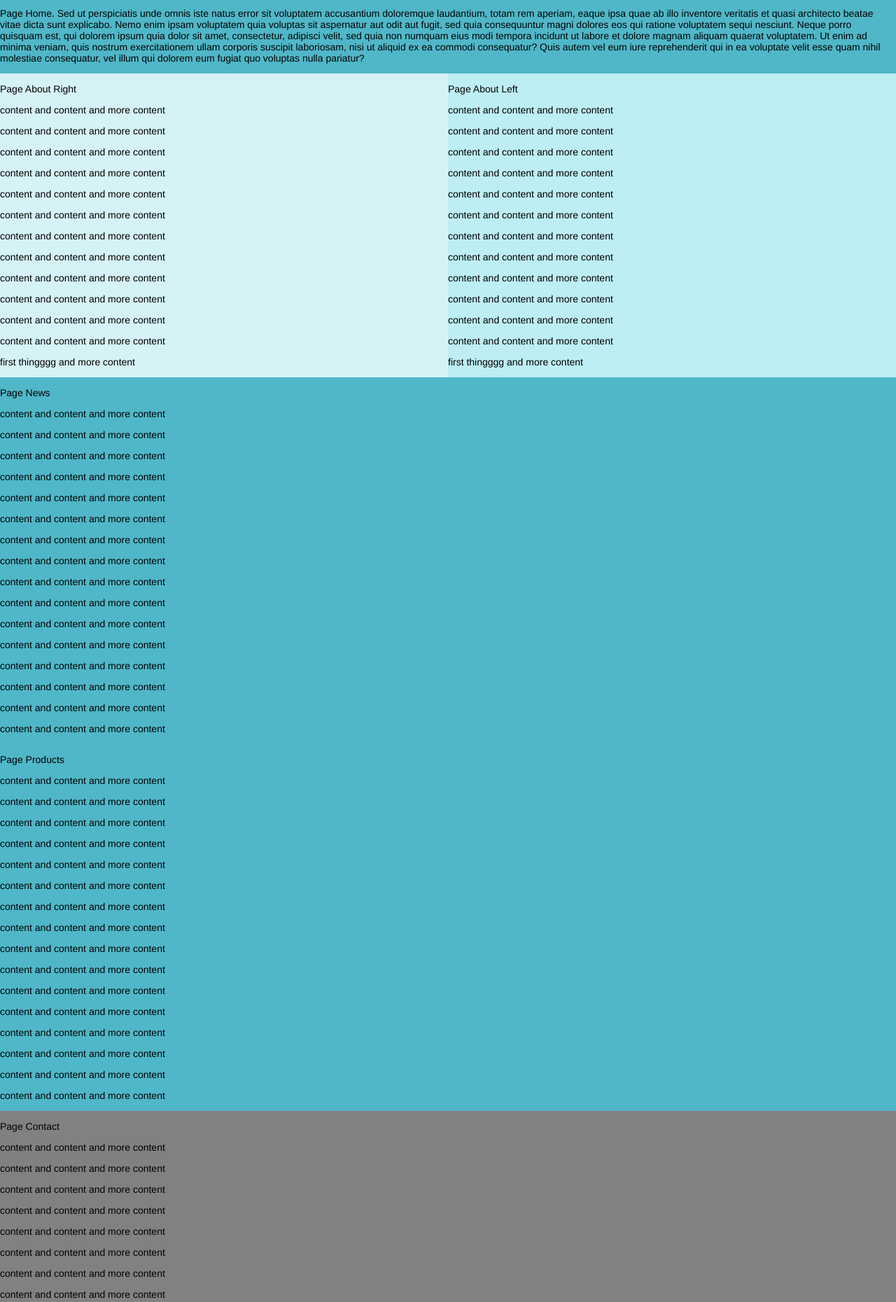
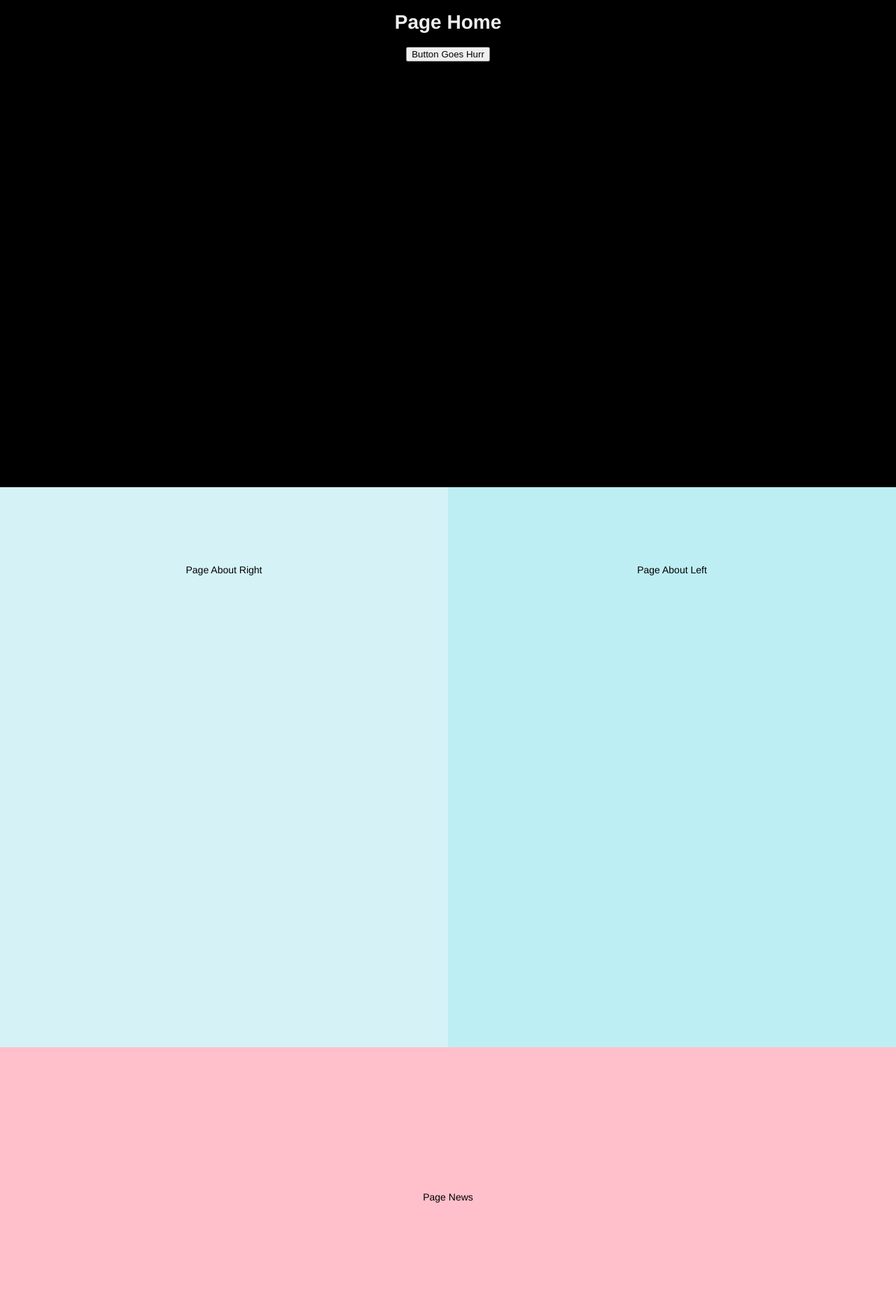
Before and after one commit to rgilbert8888/one-page-site, a plain HTML site: page index.html in a window 1280 px wide. Shown: the part 104-1964 px from the top of the page at 70% size. Drawn offline with nearby package versions, Linux system fonts and the light colour scheme.

Commit message:
figured out some window height stuff..sorta.

```diff
--- a/index.html
+++ b/index.html
@@ -23,104 +23,34 @@
 					<li><a href="#contact" data-target=".page-contact">contact</a></li>
 					<li><a href="#products" data-target=".page-products">products</a></li>
 					<li><a href="#news" data-target=".page-news">news</a></li>
-					<li><a href="#about" class="js-page-about">about</a></li>
+					<li><a href="#about" data-target=".page-about">about</a></li>
 				</ul>
 				<a href="#home" class="js-page-home"><img src="images/epiclyric-dummy-logos.png"></a>
 			</nav>
     	</div>
     	<div class="page-home">
-    		<p>Page Home. Sed ut perspiciatis unde omnis iste natus error sit voluptatem accusantium doloremque laudantium, totam rem aperiam, eaque ipsa quae ab illo inventore veritatis et quasi architecto beatae vitae dicta sunt explicabo. Nemo enim ipsam voluptatem quia voluptas sit aspernatur aut odit aut fugit, sed quia consequuntur magni dolores eos qui ratione voluptatem sequi nesciunt. Neque porro quisquam est, qui dolorem ipsum quia dolor sit amet, consectetur, adipisci velit, sed quia non numquam eius modi tempora incidunt ut labore et dolore magnam aliquam quaerat voluptatem. Ut enim ad minima veniam, quis nostrum exercitationem ullam corporis suscipit laboriosam, nisi ut aliquid ex ea commodi consequatur? Quis autem vel eum iure reprehenderit qui in ea voluptate velit esse quam nihil molestiae consequatur, vel illum qui dolorem eum fugiat quo voluptas nulla pariatur?</p>
+    		<h1>Page Home</h1>
+		<button>Button Goes Hurr</button>
     	</div>
     	<div class="page-about">
 	    	<div class="about-right">
 				<p>Page About Right</p>
-		    	<p>content and content and more content</p>
-		    	<p>content and content and more content</p>
-		    	<p>content and content and more content</p>
-		    	<p>content and content and more content</p>
-		    	<p>content and content and more content</p>
-		    	<p>content and content and more content</p>
-		    	<p>content and content and more content</p>
-		    	<p>content and content and more content</p>
-		    	<p>content and content and more content</p>
-		    	<p>content and content and more content</p>
-		    	<p>content and content and more content</p>
-		    	<p>content and content and more content</p>
-		    	<p>first thingggg and more content</p>
+
 	    	</div>
 			<div class="about-left">
 				<p>Page About Left</p>
-		    	<p>content and content and more content</p>
-		    	<p>content and content and more content</p>
-		    	<p>content and content and more content</p>
-		    	<p>content and content and more content</p>
-		    	<p>content and content and more content</p>
-		    	<p>content and content and more content</p>
-		    	<p>content and content and more content</p>
-		    	<p>content and content and more content</p>
-		    	<p>content and content and more content</p>
-		    	<p>content and content and more content</p>
-		    	<p>content and content and more content</p>
-		    	<p>content and content and more content</p>
-		    	<p>first thingggg and more content</p>
+
 	    	</div>
    		</div>
     	<div class="page-news">
 	    	<p>Page News</p>
-	    	<p>content and content and more content</p>
-	    	<p>content and content and more content</p>
-	    	<p>content and content and more content</p>
-	    	<p>content and content and more content</p>
-	    	<p>content and content and more content</p>
-	    	<p>content and content and more content</p>
-	    	<p>content and content and more content</p>
-	    	<p>content and content and more content</p>
-	    	<p>content and content and more content</p>
-	    	<p>content and content and more content</p>
-	    	<p>content and content and more content</p>
-	    	<p>content and content and more content</p>
-	    	<p>content and content and more content</p>
-	    	<p>content and content and more content</p>
-	    	<p>content and content and more content</p>
-    		<p>content and content and more content</p>
+
     	</div>
     	<div class="page-products">
 	    	<p>Page Products</p>
-	    	<p>content and content and more content</p>
-	    	<p>content and content and more content</p>
-	    	<p>content and content and more content</p>
-	    	<p>content and content and more content</p>
-	    	<p>content and content and more content</p>
-	    	<p>content and content and more content</p>
-	    	<p>content and content and more content</p>
-	    	<p>content and content and more content</p>
-	    	<p>content and content and more content</p>
-	    	<p>content and content and more content</p>
-	    	<p>content and content and more content</p>
-	    	<p>content and content and more content</p>
-	    	<p>content and content and more content</p>
-	    	<p>content and content and more content</p>
-	    	<p>content and content and more content</p>
-    		<p>content and content and more content</p>
     	</div>
     	<div class="page-contact">
 	    	<p>Page Contact</p>
-	    	<p>content and content and more content</p>
-	    	<p>content and content and more content</p>
-	    	<p>content and content and more content</p>
-	    	<p>content and content and more content</p>
-	    	<p>content and content and more content</p>
-	    	<p>content and content and more content</p>
-	    	<p>content and content and more content</p>
-	    	<p>content and content and more content</p>
-	    	<p>content and content and more content</p>
-	    	<p>content and content and more content</p>
-	    	<p>content and content and more content</p>
-	    	<p>content and content and more content</p>
-	    	<p>content and content and more content</p>
-	    	<p>content and content and more content</p>
-	    	<p>content and content and more content</p>
-    		<p>content and content and more content</p>
     	</div>
     </body>
 </html>
--- a/main.css
+++ b/main.css
@@ -1,5 +1,7 @@
+
 /*my one page*/
-*{
+
+* {
 	box-sizing: border-box;
 }
 
@@ -27,6 +29,11 @@ nav ul{
 	margin: 0;
 	display: none;
 }
+
+nav ul.inactive{
+display:none;
+}
+
 nav ul li{
 		list-style-type: none;
 /*display: block;*/
@@ -35,7 +42,7 @@ nav ul li{
 	/*display: inline-block;*/
 }
 
-.mobile-on{
+.mobile-on {
 	display: inline-block;
 	float: right;
 
@@ -60,9 +67,20 @@ nav ul a{
 .fa-bars{
 	font-size:2em;
 }
+
+
+
+.page-home{
+	color: #eee;
+	background-color: black;
+	text-align: center;
+	height: 100vh;
+}
+
 .page-about{
-	/*background-color: #50b7c8;*/
 	clear: both;
+	height:400px;
+	height: 100vh;
 }
 
 .about-right{
@@ -70,38 +88,45 @@ nav ul a{
 	/*height: 300px;*/
 /*	float:right;
 	width: 50%;*/
+	text-align: center;
 	background:#d5f2f7;
+	height: inherit;
 /*	position: relative;
 */}
-/*.about-right:after{
-  border: solid transparent;
-  content: " ";
-  height: 0;
-  width: 0;
-  position: absolute;
-  top: 50%;
-  left: -3.12em;
-  margin-top: -1.2em;
-  border-color: rgba(0,0,0,0);
-  border-right-color: #e5fcfe;
-  border-width: 1.2em 1.6em;
+div > p{
+	padding: 15%;
+	text-align: center;
 }
-*/
 
 
 .about-left{
 	width: 100%;
+	text-align: center;
+	height: inherit;
 	/*height: 300px;*/
 	/*float:left;
 	width: 50%;*/
 	background:#bdeef4;
 }
+.about-left p{
+	  padding: 15%;
+}
 
+.page-news{
+	background-color: pink;
+	height: 100vh;
+
+}
+.page-products{
+	height: 100vh;
+}
 
 .page-contact{
 	clear: both;
 	background-color: #818181;
+	height: 100vh;
 }
+
 
 div{
 	overflow: auto;
--- a/main.js
+++ b/main.js
@@ -1,35 +1,72 @@
-
 // one page
 
 $(document).on('ready', function(){
 
 
 	$(window).on('scroll', function(){
+
 	//when scroll bar is 200 px from the top and nav wrap is NOT fixed...then set to fixed and slide it down
+
+
+
 		if($(window).scrollTop() > 200 && $('.nav-wrapper').css('position') != "fixed"){
 			$('.nav-wrapper').hide(function(){
+				$('body').css('margin-top', '101px')
 				$('.nav-wrapper').css('position', 'fixed');
 				$('.nav-wrapper').slideDown(1000);
+				// $('.page-home').animate({ 'margin-top': '0px'}, 10);
 			});
 
 			//else, set it back to the default (initial)
 		} else if($(window).scrollTop() <= 200){
+			$('body').css('margin-top', '0')
 			$('.nav-wrapper').css('position', 'initial');
+
 		}
 	});
 
 //attach to click event in the nav bar - outside of the window onscroll above
+	var originalHeight = $('.page-home').height();
+	var newHeight = $('.page-home').height() - $('.nav-wrapper').height();
+	$('.page-home').height(newHeight);
+
 	$('.js-page-home').on('click', function(e){
 		e.preventDefault();
-		$.scrollTo('.page-home', 2000);
+		$('.page-home').height(originalHeight);
+		$.scrollTo('.page-home', 2000, {
+			// offset: {
+			// 	top: $('.page-home').height();
+			// },
+			onAfter: function() {
+				var w = $(window).width();
+				// $('.page-home').height(newHeight + $('.nav-wrapper').height());
+				if (w < 560) {
+					$('nav ul').hide();
+				}
+			}
+
+
+		});
 
 	});
-	$('.js-page-about').on('click', function(e){
-		e.preventDefault();
 
-		$.scrollTo('.page-about', 2000);
+	// $('.js-page-about').on('click', function(e){
+	// 	e.preventDefault();
 
-	});
+	// 	$.scrollTo('.page-about', 2000,{
+	// 		onAfter: function() {
+	// 			var w = $(window).width();
+	// 			if (w < 560) {
+	// 				$('nav ul').hide();
+	// 			}
+	// 		}
+
+
+	// 	});
+
+	// });
+
+	//remove offset for the "about" div ****//
 
 	$('nav a').on('click',function(e){
 		e.preventDefault();
@@ -54,13 +91,20 @@ $(document).on('ready', function(){
 
 		if(w > 560 && nav.is(':hidden')){
 			nav.show();
-		}else if(w < 560 && nav.is(':visible')){
+		} else if(w < 560 && nav.is(':visible')){
 			nav.hide();
+
 		}
 	});
-
+//make sure this only happens in small screen!!***//
 	$('.hamburger-menu').on('click', function(){
+			var list = $('ul');
+			var listItems = list.children('li');
+			list.append(listItems.get().reverse());
 			$('nav ul').toggle();
 		});
 
+	// $('.page-home').css('top', $('.nav-wrapper').height());
+
+
 });
```
